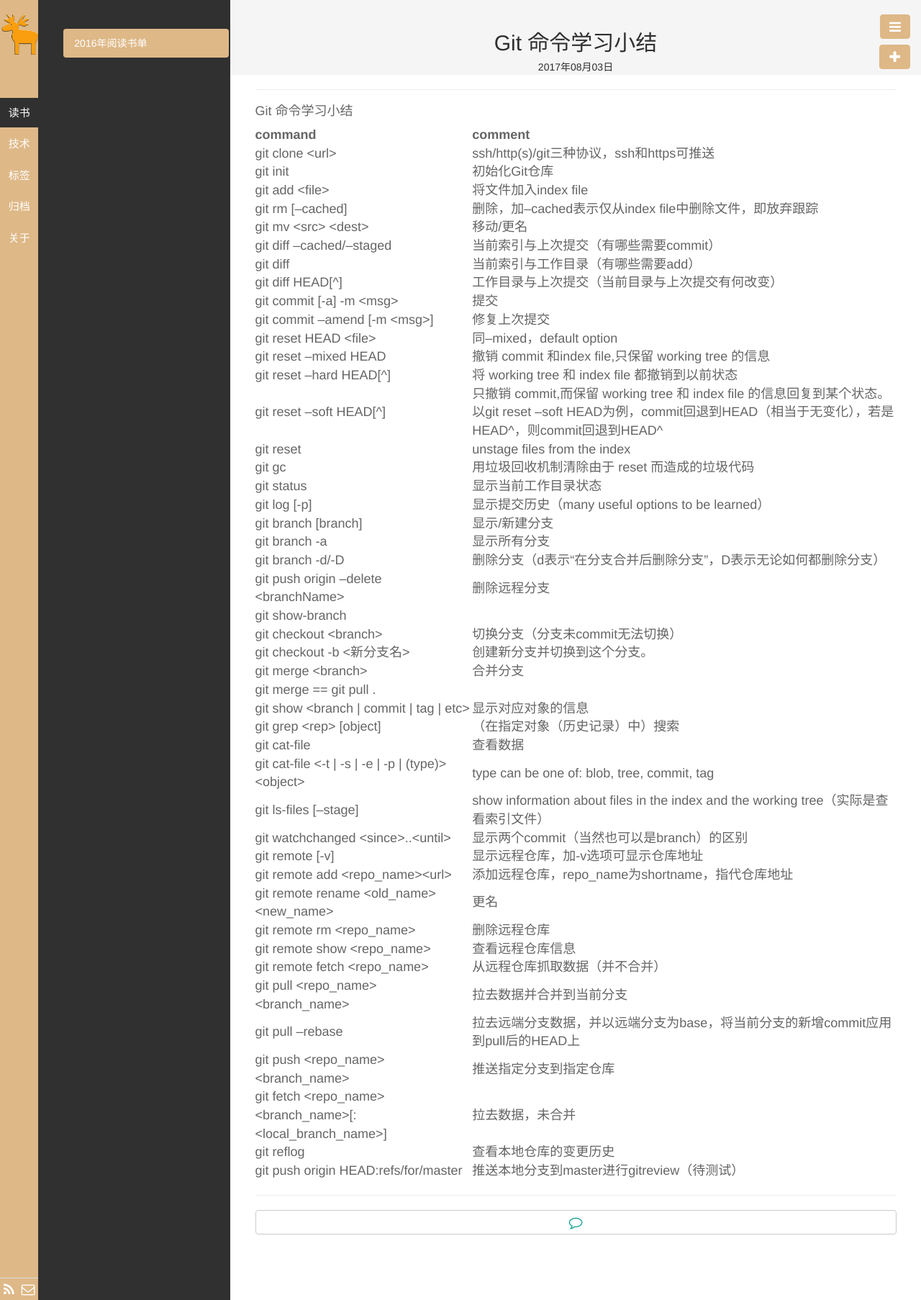
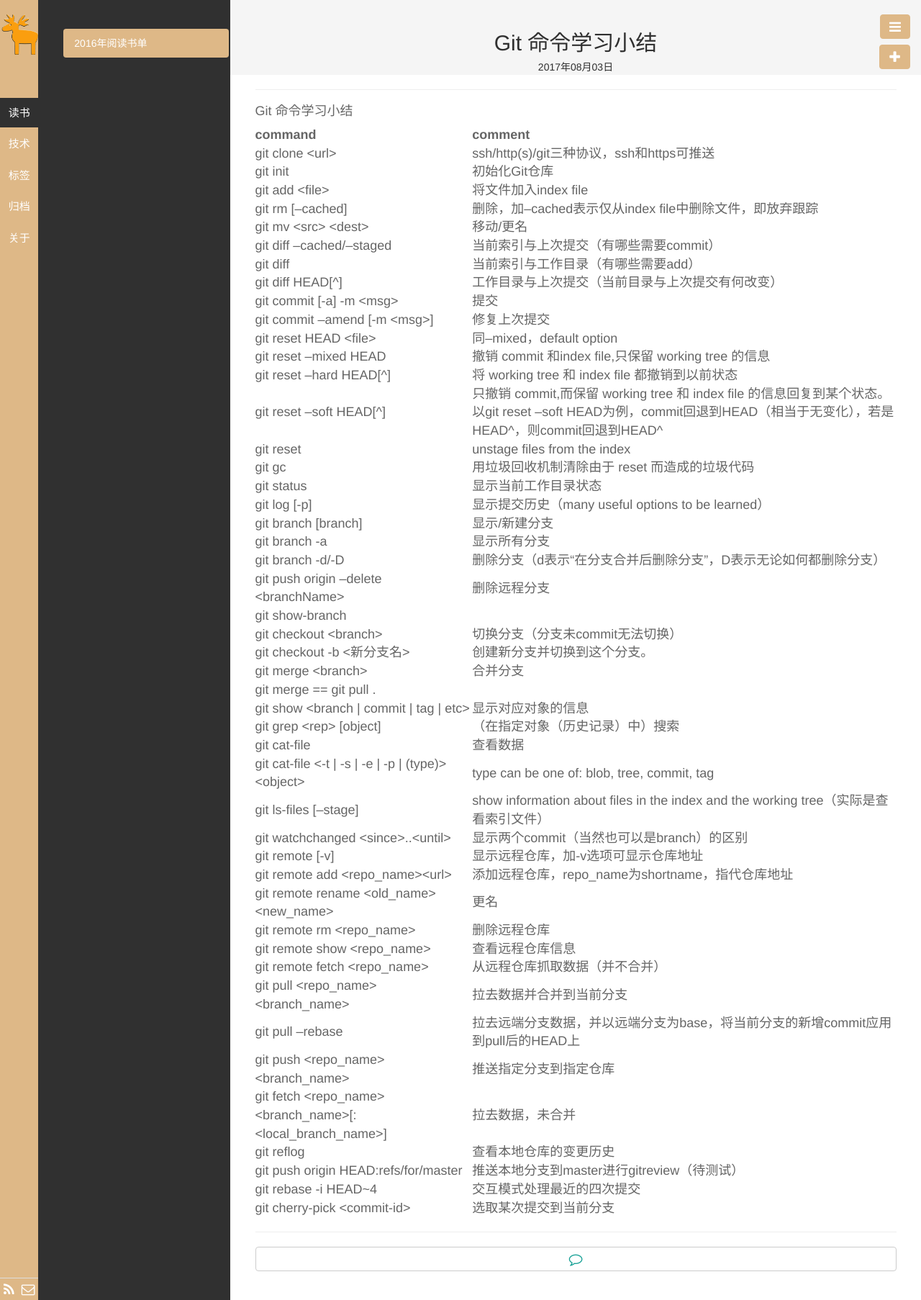
Before and after one commit to qhdwhy184/qhdwhy184.github.io, a Jekyll site: the page built from _posts/技术/2017-08-03-Git命令学习小结.md, in a window 1280 px wide. Shown: the whole page at 72% size. Built offline with Jekyll 4.4.1, drawn with Linux system fonts in a browser that asks for light colours.

Commit message:
Update 2017-08-03-Git命令学习小结.md

```diff
--- a/_posts/技术/2017-08-03-Git命令学习小结.md
+++ b/_posts/技术/2017-08-03-Git命令学习小结.md
@@ -58,3 +58,5 @@ description:
 |git fetch &lt;repo_name&gt; &lt;branch_name&gt;[:&lt;local_branch_name&gt;]|拉去数据，未合并|
 |git reflog |查看本地仓库的变更历史|
 |git push origin HEAD:refs/for/master|推送本地分支到master进行gitreview（待测试）|
+|git rebase -i HEAD~4|交互模式处理最近的四次提交|
+|git cherry-pick &lt;commit-id&gt;|选取某次提交到当前分支|
```
